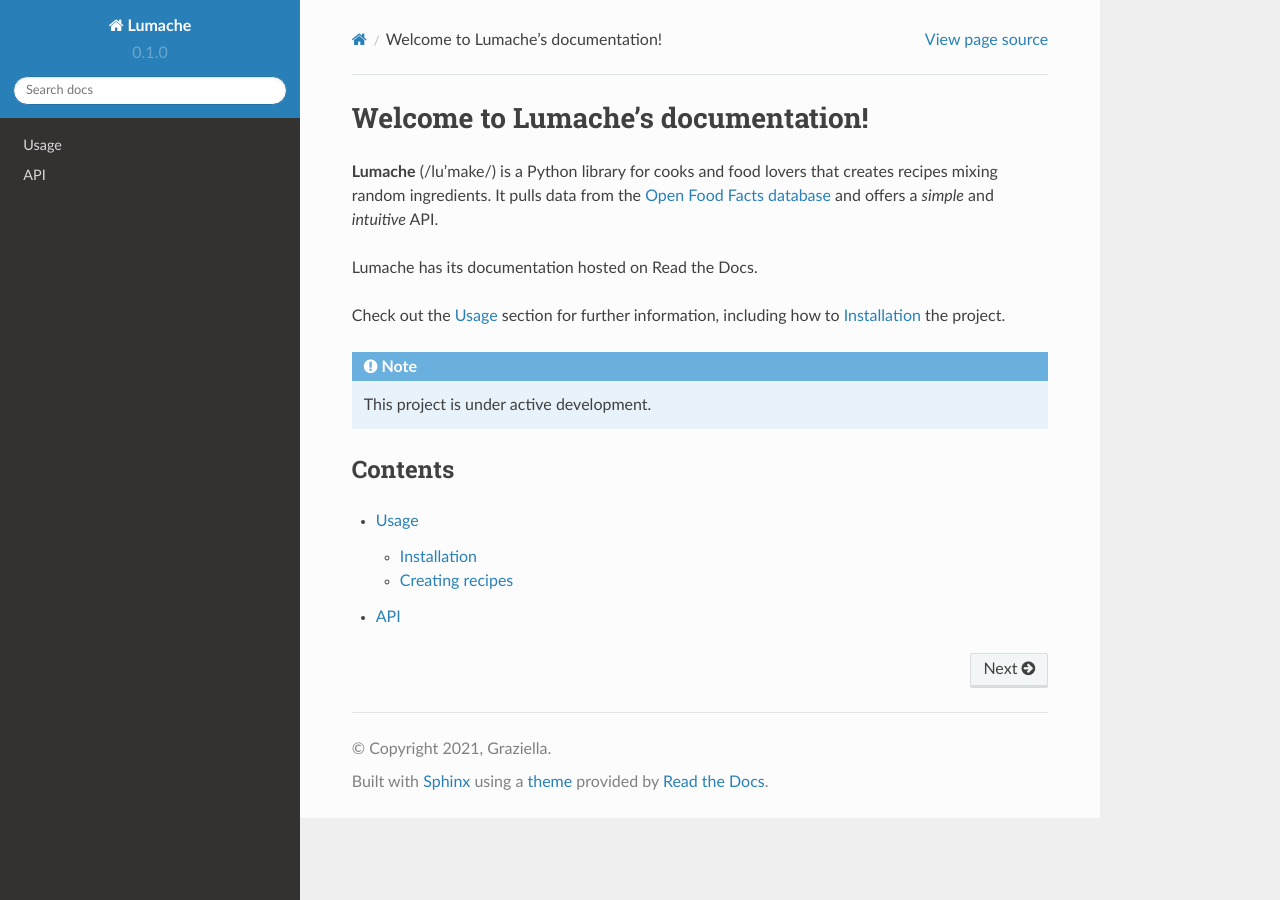
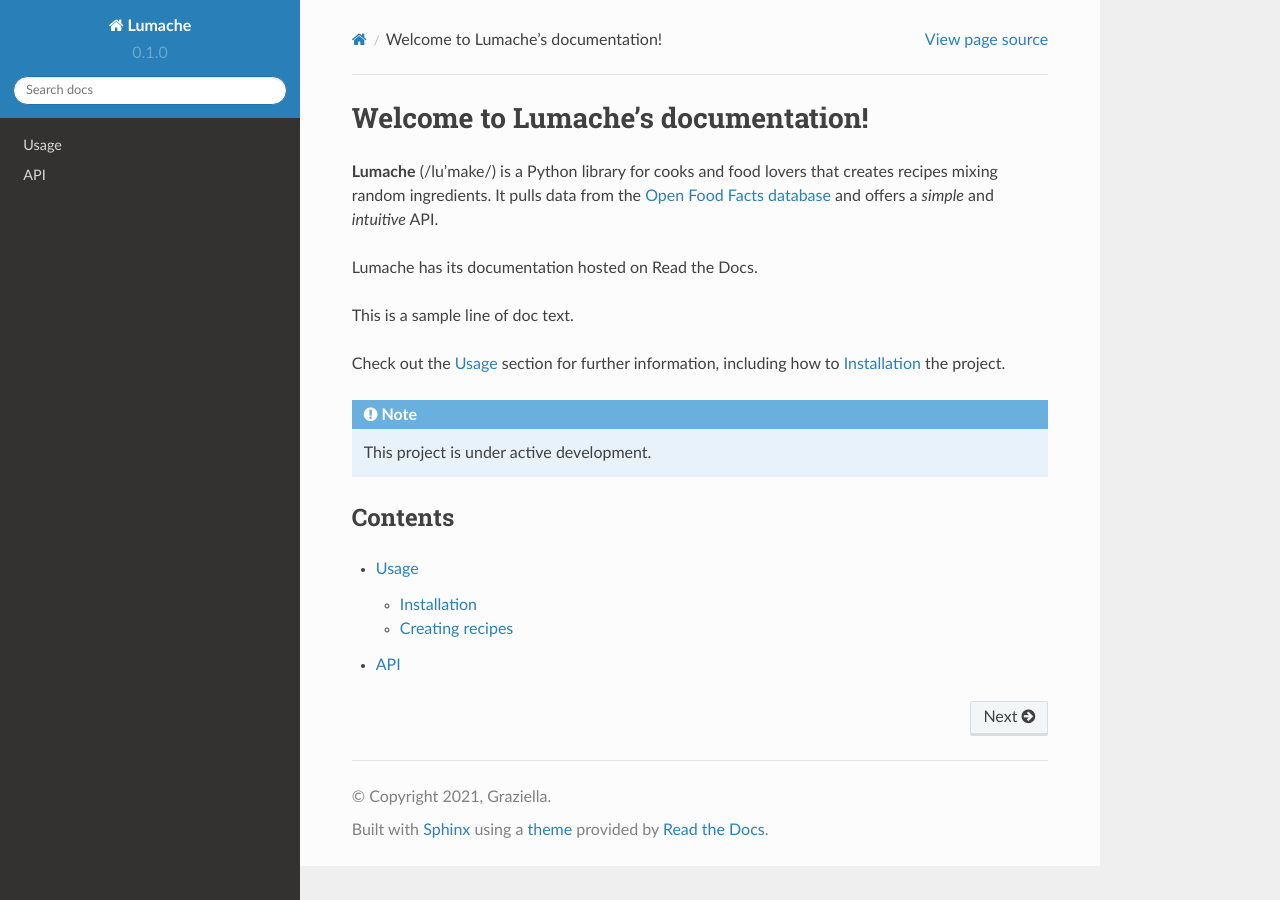
Before and after one commit to benkoppe/rtd-tutorial, a Sphinx documentation site: the page built from docs/source/index.rst, in a window 1280 px wide. Built offline with Sphinx 7.4.7 and the Read the Docs theme 2.0.0, drawn with Linux system fonts in a browser that asks for light colours.

Commit message:
Update index.rst
added sample line

```diff
--- a/docs/source/index.rst
+++ b/docs/source/index.rst
@@ -7,6 +7,8 @@ It pulls data from the `Open Food Facts database <https://world.openfoodfacts.or
 and offers a *simple* and *intuitive* API.
 
 Lumache has its documentation hosted on Read the Docs.
+
+This is a sample line of doc text.
 
 Check out the :doc:`usage` section for further information, including
 how to :ref:`installation` the project.
```
